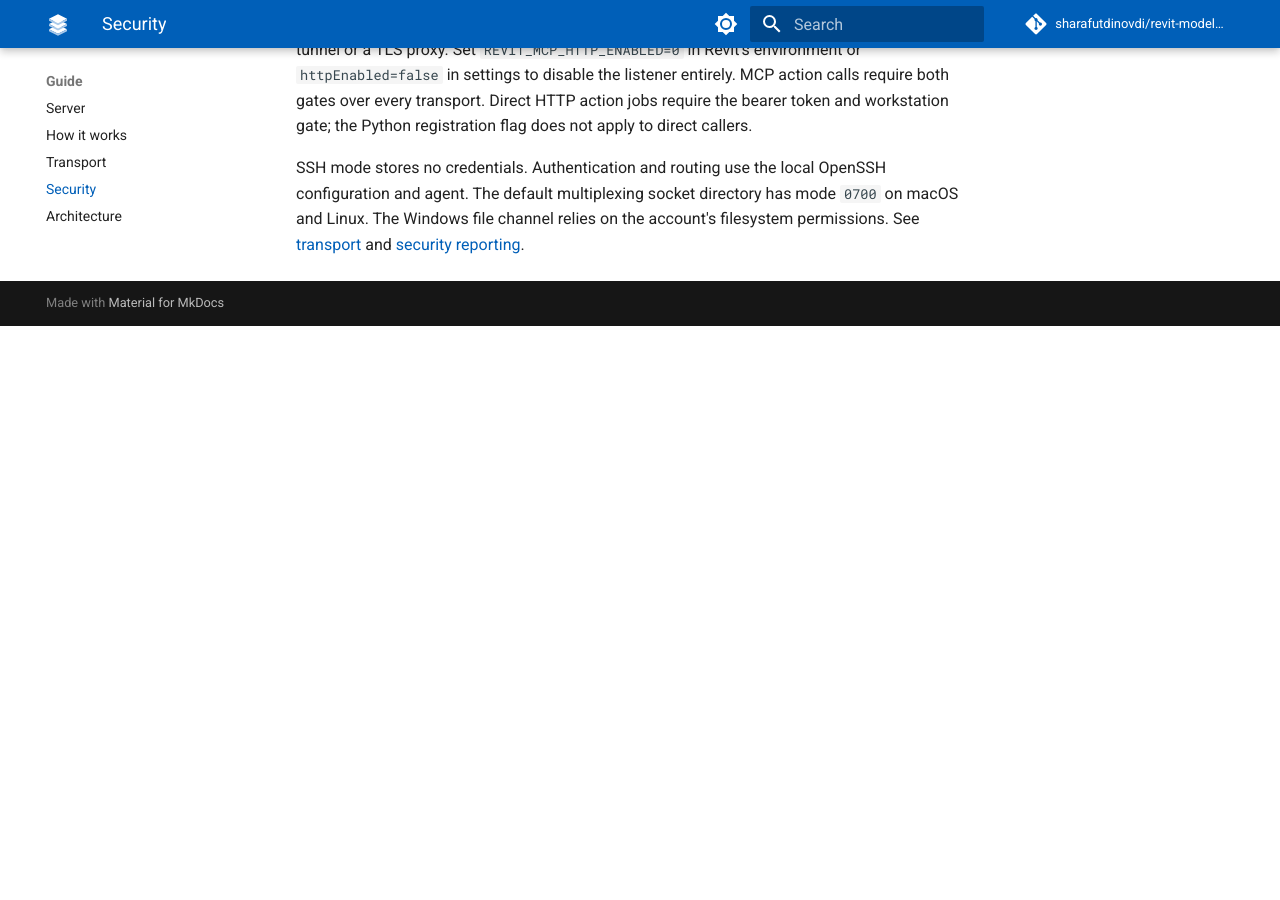
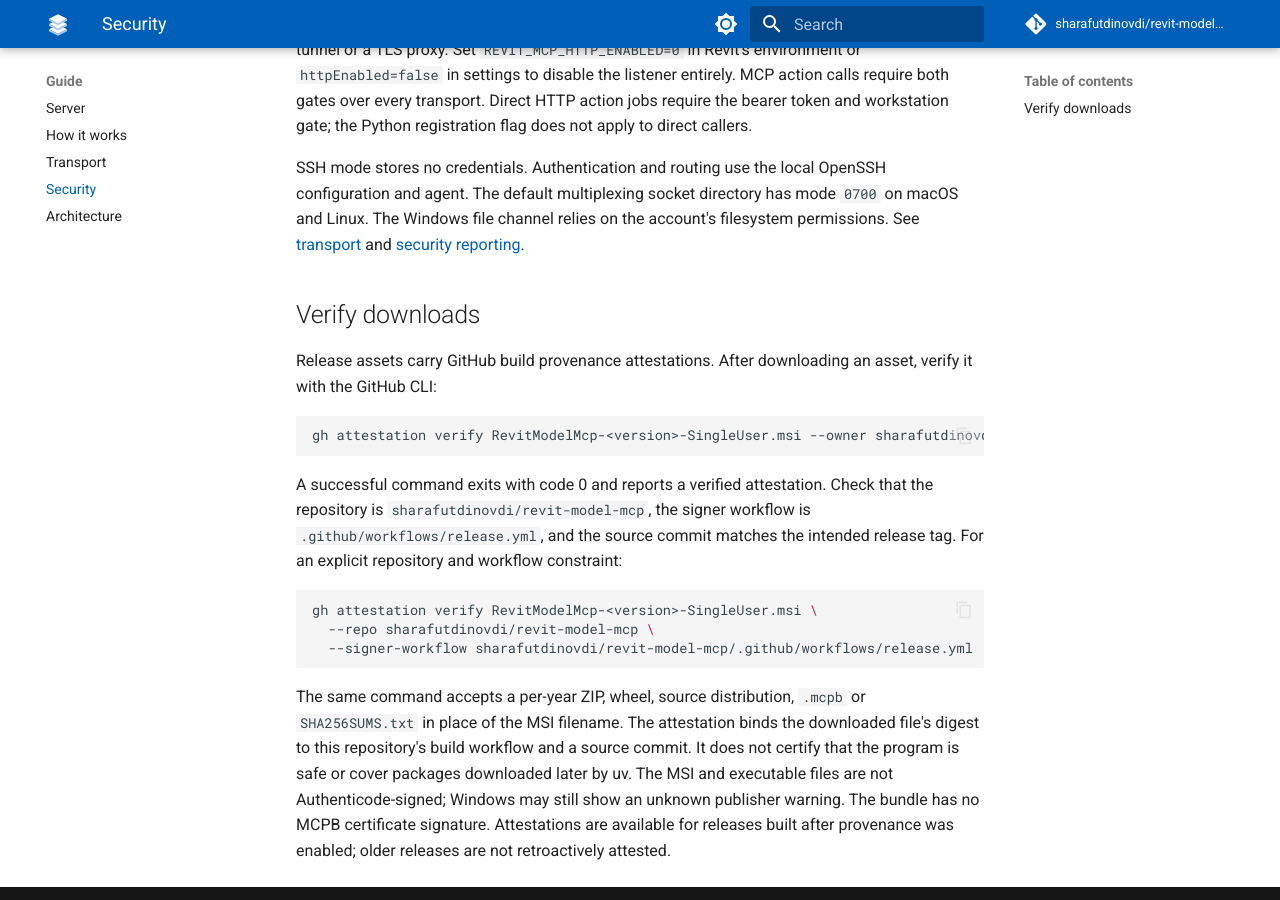
Before and after one commit to sharafutdinovdi/revit-model-mcp, an MkDocs documentation site: the page built from docs/security.md, in a window 1280 px wide and 900 px high, scrolled down 658 px. Built offline with MkDocs 1.6.1 and Material for MkDocs 9.7.7, drawn with Linux system fonts in a browser that asks for light colours; comment, search, counter and statistics services are not loaded; before the commit the page ends 984 px from its top, so only the background shows below that.

Commit message:
feat: add Claude Desktop bundle and release provenance

````diff
--- a/docs/security.md
+++ b/docs/security.md
@@ -25,3 +25,29 @@
 The default multiplexing socket directory has mode `0700` on macOS and Linux.
 The Windows file channel relies on the account's filesystem permissions.
 See [transport](transport.md) and [security reporting](../SECURITY.md).
+
+## Verify downloads
+
+Release assets carry GitHub build provenance attestations.
+After downloading an asset, verify it with the GitHub CLI:
+
+```sh
+gh attestation verify RevitModelMcp-<version>-SingleUser.msi --owner sharafutdinovdi
+```
+
+A successful command exits with code 0 and reports a verified attestation.
+Check that the repository is `sharafutdinovdi/revit-model-mcp`, the signer workflow is `.github/workflows/release.yml`, and the source commit matches the intended release tag.
+For an explicit repository and workflow constraint:
+
+```sh
+gh attestation verify RevitModelMcp-<version>-SingleUser.msi \
+  --repo sharafutdinovdi/revit-model-mcp \
+  --signer-workflow sharafutdinovdi/revit-model-mcp/.github/workflows/release.yml
+```
+
+The same command accepts a per-year ZIP, wheel, source distribution, `.mcpb` or `SHA256SUMS.txt` in place of the MSI filename.
+The attestation binds the downloaded file's digest to this repository's build workflow and a source commit.
+It does not certify that the program is safe or cover packages downloaded later by uv.
+The MSI and executable files are not Authenticode-signed; Windows may still show an unknown publisher warning.
+The bundle has no MCPB certificate signature.
+Attestations are available for releases built after provenance was enabled; older releases are not retroactively attested.
````
Also changed, not shown: README.md (+13 -1 lines), bundle/README.md (added, +59 -0 lines), 7 other files.
